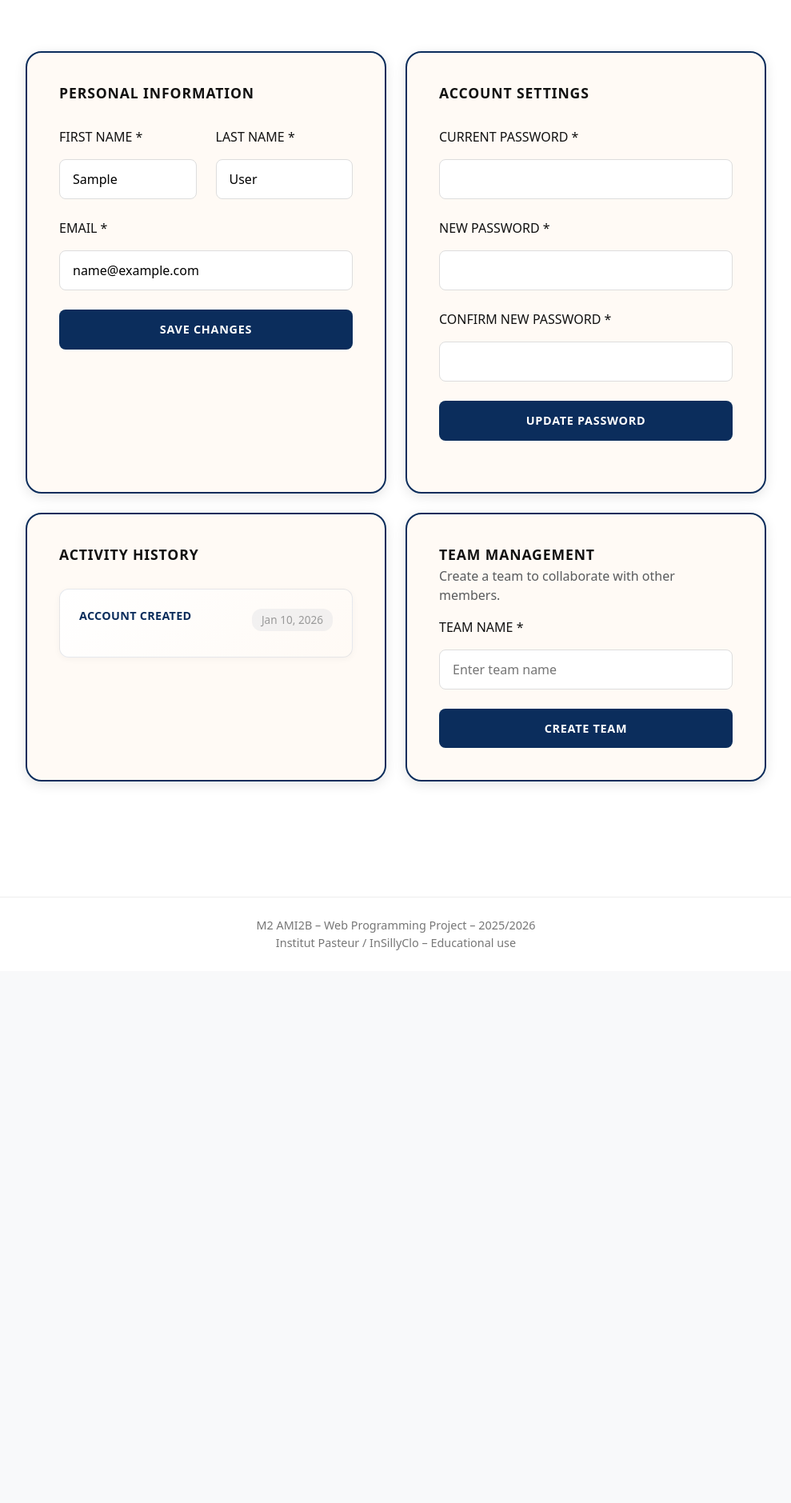
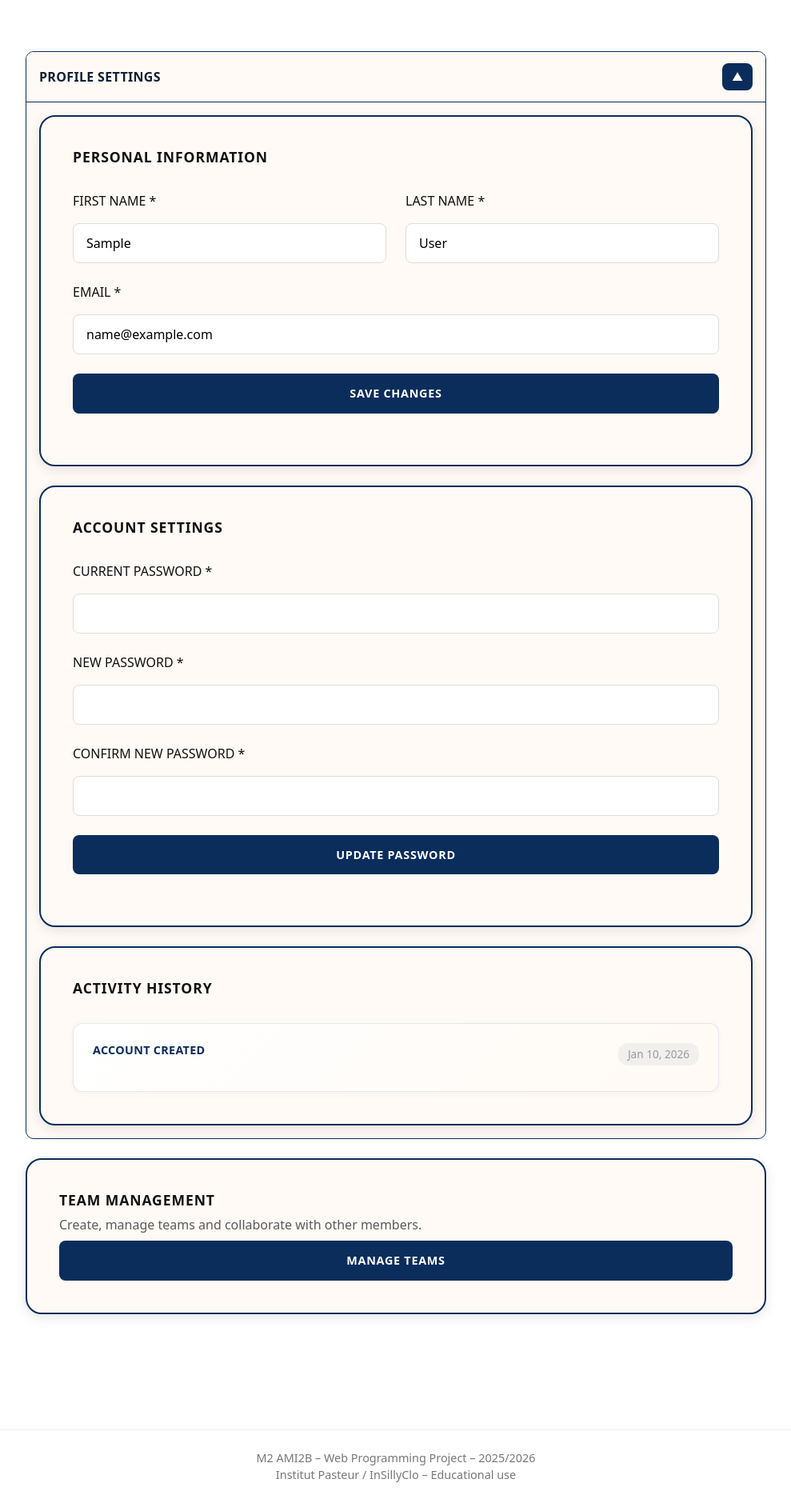
Before and after one commit to MiguelSenHer/projet-web-G4, a Django app: page /accounts/profile/ in a window 1280 px wide. Shown: the part 57-1936 px from the top of the page at 80% size, without its empty margins (145-1134 px from the left). Before the commit the page ends 1245 px from the top, so only its background shows below. Run offline with Django 5.2, Linux system fonts and the light colour scheme; the visitor is signed in with stand-in values (Sample User, id 1).

Commit message:
scss changes+collapsible profile

```diff
--- a/src/accounts/models.py
+++ b/src/accounts/models.py
@@ -1,2 +1,2 @@
-from django.conf import settings
-from django.db import models
+# from django.conf import settings
+# from django.db import models
--- a/src/accounts/templates/accounts/profile.html
+++ b/src/accounts/templates/accounts/profile.html
@@ -10,6 +10,7 @@
   <link href="https://fonts.googleapis.com/css2?family=Poppins:ital,wght@0,100;0,200;0,300;0,400;0,500;0,600;0,700;0,800;0,900;1,100;1,200;1,300;1,400;1,500;1,600;1,700;1,800;1,900&display=swap" rel="stylesheet">
   <link href="https://cdn.jsdelivr.net/npm/bootstrap@5.3.3/dist/css/bootstrap.min.css" rel="stylesheet">
   <link rel="stylesheet" href="{% static 'frontend/styles.css' %}">
+  <script src="https://cdn.jsdelivr.net/npm/bootstrap@5.3.3/dist/js/bootstrap.bundle.min.js"></script>
 </head>
 
 <body>
@@ -33,8 +34,20 @@
       <div class="col-lg-10">
         <div class="profile-container-grid">
           <div class="row g-4">
+
+            <!-- COLLAPSIBLE WRAPPER for the first 3 cards -->
+            <div class="col-lg-12">
+              <details class="profile-collapse" open>
+                <summary class="profile-collapse-header">
+                  <span class="profile-collapse-title">PROFILE SETTINGS</span>
+                  <span class="profile-collapse-toggle" aria-hidden="true"></span>
+                </summary>
+
+                <div class="profile-collapse-body">
+                  <div class="row g-4">
+
                     <!-- Personal Information Card -->
-            <div class="col-md-6">
+                    <div class="col-lg-12">
                       <div class="login-panel profile-card h-100">
                         <h2 class="panel-title">PERSONAL INFORMATION</h2>
 
@@ -65,7 +78,7 @@
                     </div>
 
                     <!-- Account Settings Card -->
-            <div class="col-md-6">
+                    <div class="col-lg-12">
                       <div class="login-panel profile-card h-100">
                         <h2 class="panel-title">ACCOUNT SETTINGS</h2>
 
@@ -88,14 +101,13 @@
                             <input type="password" id="confirm_new_password" name="new_password2" class="form-input" required>
                           </div>
 
-
                           <button type="submit" class="btn-login">UPDATE PASSWORD</button>
                         </form>
                       </div>
                     </div>
 
                     <!-- Activity History Card -->
-            <div class="col-md-6">
+                    <div class="col-lg-12">
                       <div class="login-panel profile-card">
                         <h2 class="panel-title">ACTIVITY HISTORY</h2>
 
@@ -108,54 +120,45 @@
                               </div>
                             </div>
                           </div>
-                  <br />
+
                           {% if user.last_login %}
                           <div class="activity-item">
                             <div class="activity-content">
                               <div class="activity-header">
                                 <h5 class="activity-title">Last Login</h5>
                               </div>
-                      <p class="activity-description">You last accessed your account on {{ user.last_login|date:"F d, Y \a\t g:i A" }}.</p>
+                              <p class="activity-description">
+                                You last accessed your account on {{ user.last_login|date:"F d, Y \a\t g:i A" }}.
+                              </p>
                             </div>
                           </div>
                           {% endif %}
                         </div>
                       </div>
                     </div>
-            <div class="col-md-6">
+
+                  </div>
+                </div>
+              </details>
+            </div>
+
+            <!-- NOT collapsible -->
+            <div class="col-lg-12">
               <div class="login-panel profile-card h-100">
-                <h2 class="panel-title mb-1">TEAM MANAGEMENT</h2>
+                <h2 class="panel-title mb-2">TEAM MANAGEMENT</h2>
 
-                <p class="mb-3 text-muted">
-                  Create a team to collaborate with other members.
+                <p class="mb-2 text-muted">
+                  Create, manage teams and collaborate with other members.
                 </p>
 
-                <form method="post" action="{% url 'profile' %}">
-                  {% csrf_token %}
-                  <input type="hidden" name="form_type" value="create_team">
-
-                  <div class="form-group">
-                    <label for="team_name" class="form-label">
-                      TEAM NAME <span class="required">*</span>
-                    </label>
-                    <input
-                      type="text"
-                      id="team_name"
-                      name="team_name"
-                      class="form-input"
-                      placeholder="Enter team name"
-                      required
-                    >
-                  </div>
-                  </br>
                 <a href="{% url 'teams' %}"
                    class="btn-login w-100 d-block text-center"
                    style="text-decoration: none;">
-                  CREATE TEAM
+                  MANAGE TEAMS
                 </a>
-                </form>
               </div>
             </div>
+
           </div>
         </div>
       </div>
@@ -163,8 +166,9 @@
   </div>
 </section>
 
+
 {% include 'frontend/footer.html' %}
 
-<script src="https://cdn.jsdelivr.net/npm/bootstrap@5.3.3/dist/js/bootstrap.bundle.min.js"></script>
+
 </body>
 </html>
--- a/src/accounts/templates/accounts/teams.html
+++ b/src/accounts/templates/accounts/teams.html
@@ -21,7 +21,7 @@
     <div class="row g-4">
 
       <!-- Team Card -->
-      <div class="col-md-6">
+      <div class="col-lg-12">
         <div class="login-panel profile-card h-100">
 
           <h3 class="mb-1">Synthetic Biology Team</h3>
@@ -46,7 +46,7 @@
       </div>
 
       <!-- Another Team -->
-      <div class="col-md-6">
+      <div class="col-lg-12">
         <div class="login-panel profile-card h-100">
 
           <h3 class="mb-1">MoClo Project</h3>
--- a/src/frontend/static/frontend/styles.css
+++ b/src/frontend/static/frontend/styles.css
@@ -1,3 +1,4 @@
+@charset "UTF-8";
 /* Palette */
 /* Global */
 body {
@@ -703,4 +704,58 @@ form .btn-simulator:focus,
   .profile-card {
     height: auto;
   }
+}
+.profile-collapse {
+  border: 1px solid #0b2d5c;
+  border-radius: 10px;
+  background: #fffaf5;
+  overflow: hidden;
+}
+
+.profile-collapse summary {
+  list-style: none;
+  cursor: pointer;
+}
+
+.profile-collapse summary::-webkit-details-marker {
+  display: none;
+}
+
+.profile-collapse-header {
+  display: flex;
+  align-items: center;
+  justify-content: space-between;
+  padding: 14px 16px;
+  border-bottom: 1px solid #0b2d5c;
+  background: #fffaf5;
+}
+
+.profile-collapse-title {
+  font-weight: 800;
+  letter-spacing: 0.02em;
+  color: #101f35;
+}
+
+.profile-collapse-toggle {
+  width: 38px;
+  height: 34px;
+  border-radius: 8px;
+  background: #0b2d5c;
+  display: grid;
+  place-items: center;
+  color: #fffaf5;
+}
+
+.profile-collapse-toggle::before {
+  content: "▲";
+  font-size: 14px;
+  line-height: 1;
+}
+
+.profile-collapse:not([open]) .profile-collapse-toggle::before {
+  content: "▼";
+}
+
+.profile-collapse-body {
+  padding: 16px;
 }/*# sourceMappingURL=styles.css.map */
--- a/src/frontend/static/frontend/styles.scss
+++ b/src/frontend/static/frontend/styles.scss
@@ -750,3 +750,59 @@ $login-bg: #ffffff;
     height: auto;
   }
 }
+
+.profile-collapse {
+  border: 1px solid $login-blue;
+  border-radius: 10px;
+  background: $bg-soft;
+  overflow: hidden;
+}
+
+
+.profile-collapse summary {
+  list-style: none;
+  cursor: pointer;
+}
+.profile-collapse summary::-webkit-details-marker {
+  display: none;
+}
+
+
+.profile-collapse-header {
+  display: flex;
+  align-items: center;
+  justify-content: space-between;
+  padding: 14px 16px;
+  border-bottom: 1px solid $brand-blue;
+  background: $bg-soft;
+}
+
+.profile-collapse-title {
+  font-weight: 800;
+  letter-spacing: 0.02em;
+  color: $login-blue-hover;
+}
+
+.profile-collapse-toggle {
+  width: 38px;
+  height: 34px;
+  border-radius: 8px;
+  background: $brand-blue;
+  display: grid;
+  place-items: center;
+  color: $bg-soft;
+}
+
+.profile-collapse-toggle::before {
+  content: "▲";
+  font-size: 14px;
+  line-height: 1;
+}
+
+.profile-collapse:not([open]) .profile-collapse-toggle::before {
+  content: "▼";
+}
+
+.profile-collapse-body {
+  padding: 16px;
+}
```
Also changed, not shown: src/accounts/signals.py (deleted), 1 other file. Lines whose indentation alone changed are shown as unchanged.
